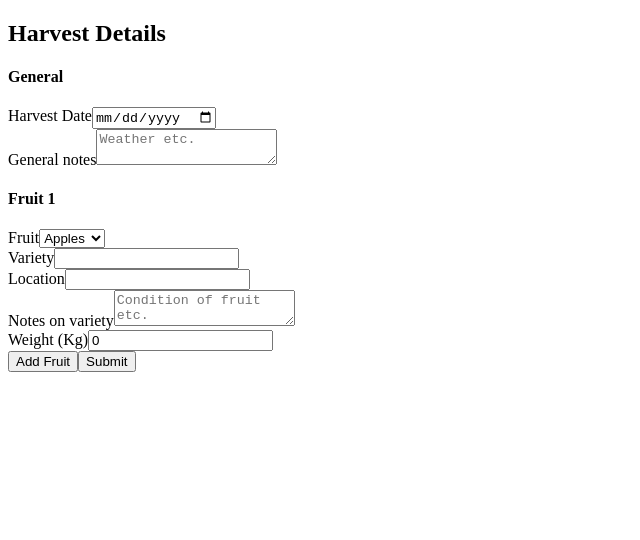
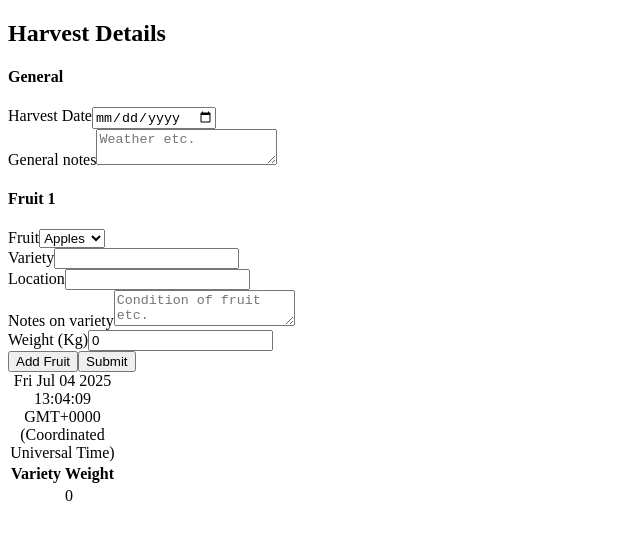
Before and after one commit to jl-stephenson/wine-cider-tracker-proto, a React (Vite) app: page / in a window 1280 px wide. Shown: the top 540 px of the page, without its empty margins (0-640 px from the left). Built offline with nearby package versions, Linux system fonts and the light colour scheme.

Commit message:
feat: minimal passing test harvest summary table

```diff
--- a/src/App.tsx
+++ b/src/App.tsx
@@ -1,14 +1,29 @@
 import { HarvestForm } from "@/components/HarvestForm";
 import type { HarvestFormData } from "@/schemas/HarvestForm";
-
-function handleSubmit(data: HarvestFormData) {
-  console.log("Function called!", data);
-}
+import { useState } from "react";
+import { HarvestSummary } from "./components/HarvestSummary";
 
 export default function App() {
+  const [harvest, setHarvest] = useState<HarvestFormData>({
+    fruits: [
+      {
+        type: "apples",
+        variety: "",
+        location: "",
+        weight: 0,
+      },
+    ],
+    date: new Date(),
+  });
+
+  function handleSubmit(data: HarvestFormData) {
+    setHarvest(data);
+  }
+
   return (
-    <main className="wrapper">
+    <main className="wrapper flow">
       <HarvestForm onSubmit={handleSubmit} />
+      <HarvestSummary harvest={harvest} />
     </main>
   );
 }
--- /dev/null
+++ b/src/components/HarvestSummary/index.tsx
@@ -0,0 +1,31 @@
+import type { HarvestFormData } from "@/schemas/HarvestForm";
+
+type HarvestSummaryProps = {
+  harvest: HarvestFormData;
+};
+
+export function HarvestSummary({ harvest }: HarvestSummaryProps) {
+  return (
+    <section className="card">
+      <div className="card__content">
+        <table>
+          <caption>{String(harvest.date)}</caption>
+          <thead>
+            <tr>
+              <th>Variety</th>
+              <th>Weight</th>
+            </tr>
+          </thead>
+          <tbody>
+            {harvest.fruits.map((fruit) => (
+              <tr>
+                <td>{fruit.variety}</td>
+                <td>{fruit.weight}</td>
+              </tr>
+            ))}
+          </tbody>
+        </table>
+      </div>
+    </section>
+  );
+}
--- a/src/css/global/global-styles.css
+++ b/src/css/global/global-styles.css
@@ -52,6 +52,18 @@ small {
     --focus-offset: 0.08em;
   }
 }
+
+table {
+  border: var(--stroke);
+  border-collapse: collapse;
+  width: 100%;
+}
+
+thead th {
+  padding-block: var(--space-s);
+}
+
+
 
 :is(input, select, textarea) {
   accent-color: var(--color-dark);
```
Also changed, not shown: 2 other files (tests, documents, lock files or other folders).
